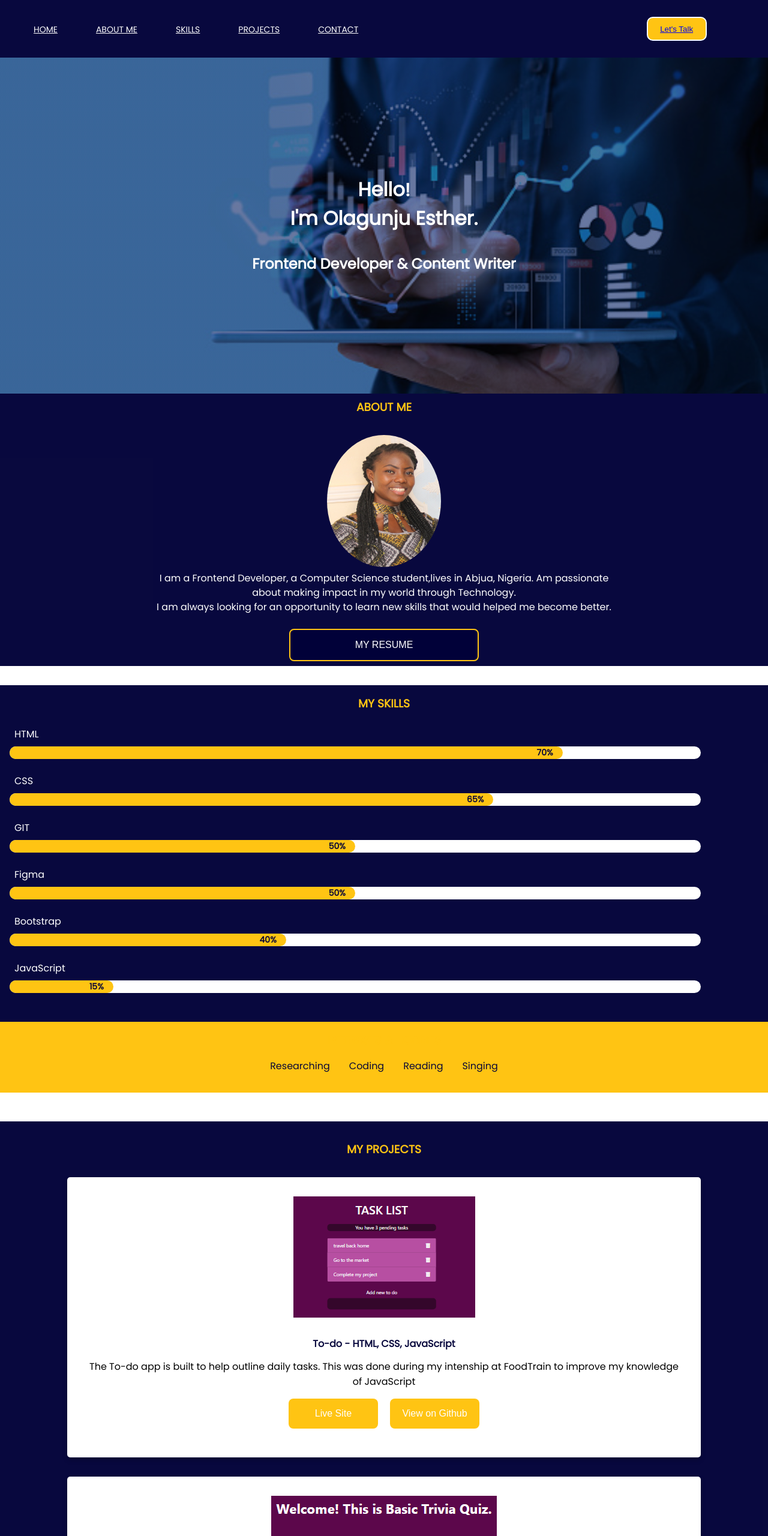
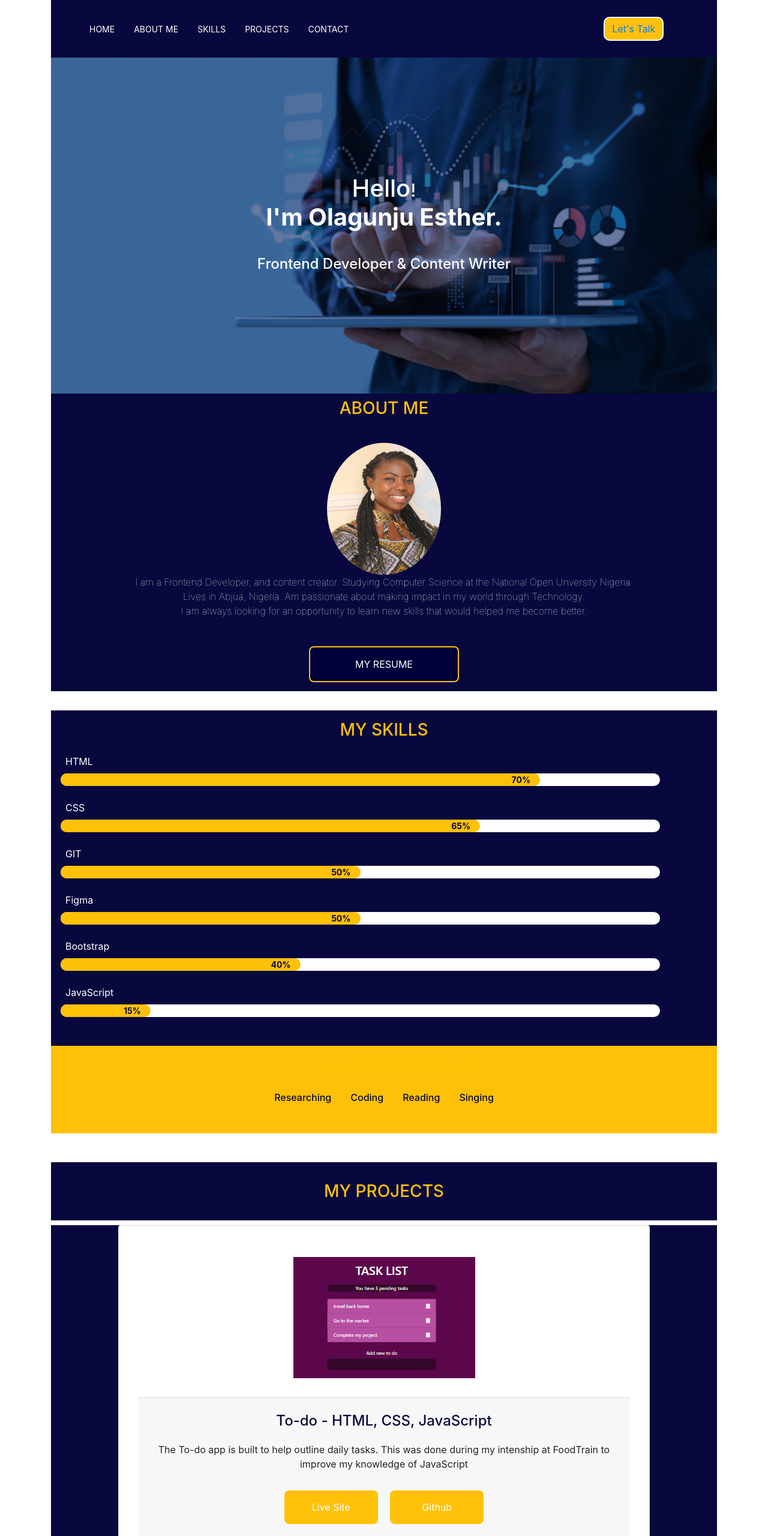
Before and after one commit to estherolagunju/Foxes-School, a plain HTML site: page index.html in a window 1280 px wide. Shown: the top 2560 px of the page at 60% size. Drawn offline with nearby package versions, Linux system fonts and the light colour scheme; files whose address does not match are found by name; a web font is replaced by a local one.

Commit message:
corrected

```diff
--- a/Stylesheet.css
+++ b/Stylesheet.css
@@ -37,7 +37,8 @@
     text-align: center;
   }
 
-  .navbar {
+  /* header */
+   .navbar {
     display: flex;
     align-items: center;
     justify-content: space-between;
@@ -50,7 +51,32 @@
     color: var(--yellow);
     font-size: 24px;
     font-weight: bold;
+    margin: 0 0 0 2rem;
   }
+  .colla{
+    padding: 0 0 0 2rem;
+  }
+  #navv a {
+    color:var(--white);
+    text-transform: uppercase;
+    font-size: 14px;
+    /* font-weight: lighter; */
+    padding: 1rem;
+  }
+
+  .talkbtn{
+    text-decoration: none;
+    position: absolute;
+    right: 8%;
+    height: 40px;
+    width: 100px;
+    background-color: var(--yellow);
+    border-radius:10px;
+    border: 2px solid var(--white);
+    color: white!;
+}
+
+  /*
 
   .nav {
     display: inline;
@@ -93,7 +119,7 @@
     border: 2px solid var(--white);
     color: white;
 
-}
+} */
 
 /* Hero */
 .hero {
@@ -156,7 +182,7 @@ line-height: 2.5rem;
   border: 2px solid var(--yellow);
   background-color: var(--dark-blue);
   border-radius: 8px;
-  width: 25%;
+  width: 250px;
   padding: 1rem;
   }
 
@@ -289,8 +315,7 @@ padding: .8rem;
 background-color: var(--yellow);
 border: none;
 border-radius: 8px;
-width: 15%;
-/* height: 3.5rem; */
+width: 20%;
 padding: 1rem;
 margin: 1rem .5rem;
 
@@ -386,8 +411,17 @@ color: var(--green);
 
   .navbar {
     padding: 0 1rem;
+    display: block;
   }
 
+  .colla{
+    background-color: var(--yellow);
+  }
+  .talkbtn{
+    display: none;
+}
+
+  /* }
   .nav {
     display: none;
   }
@@ -402,14 +436,9 @@ color: var(--green);
 
   .mobile-icon i:hover {
     color: var(--green);
-  }
+  } */
 
-  .talkbtn{
-    display: none;
-    /* right: 20%;
-    height: 30px;
-    width: 80px;   */
-}
+
 /* hero */
 .hero {
   height: 40%;
@@ -423,7 +452,7 @@ color: var(--green);
 
   .profession {
   padding-top: 1rem;
-  font-size: 12px;
+  font-size: 18px;
   line-height: 1.5rem;
 
   }
@@ -436,7 +465,7 @@ color: var(--green);
     }
 
     .btn button {
-    width: 60%;
+    width: 110%;
     padding: 1rem;
     }
 
--- a/index.html
+++ b/index.html
@@ -7,15 +7,44 @@
     <link href="Stylesheet.css" rel="stylesheet">
     <link rel="stylesheet" href="https://cdn.jsdelivr.net/npm/@fortawesome/fontawesome-free@6.1.2/css/fontawesome.min.css" integrity="sha384-X8QTME3FCg1DLb58++lPvsjbQoCT9bp3MsUU3grbIny/3ZwUJkRNO8NPW6zqzuW9" crossorigin="anonymous">
     <link rel="stylesheet" href="https://cdnjs.cloudflare.com/ajax/libs/font-awesome/4.7.0/css/font-awesome.min.css">
-    <title>portfolio</title>
+    <link rel="stylesheet" href="https://cdn.jsdelivr.net/npm/bootstrap@4.6.1/dist/css/bootstrap.min.css">
+  <script src="https://cdn.jsdelivr.net/npm/jquery@3.6.0/dist/jquery.slim.min.js"></script>
+  <script src="https://cdn.jsdelivr.net/npm/popper.js@1.16.1/dist/umd/popper.min.js"></script>
+  <script src="https://cdn.jsdelivr.net/npm/bootstrap@4.6.1/dist/js/bootstrap.bundle.min.js"></script>
+    <title>my Portfolio</title>
 </head>
 <body>
-  <!-- header -->
     <div class="container">
-       <header class="navbar">
+
+<!-- Bootstrap Navbar -->
+      <!-- header -->
+      <nav class="navbar navbar-expand-lg navbar-light">
         <!-- <div class="name">
+          <span>Oyindamola</span>
+      </div> -->
+        <button class="navbar-toggler" type="button" data-toggle="collapse" data-target="#navbarNavAltMarkup" aria-controls="navbarNavAltMarkup" aria-expanded="false" aria-label="Toggle navigation">
+          <!-- <span class="navbar-toggler-icon hamburge" style="color: white;"></span> -->
+          <img class="navbar-toggler-icon" src="./Images/hamburger.svg">
+        </button>
+        <div class="collapse navbar-collapse  colla" id="navbarNavAltMarkup">
+          <div class="navbar-nav" id="navv">
+            <a class="nav-item nav-link active" href="#home">HOME <span class="sr-only">(current)</span></a>
+            <a class="nav-item nav-link" href="#about">ABOUT ME</a>
+            <a class="nav-item nav-link" href="#skills">SKILLS</a>
+            <a class="nav-item nav-link" href="#projects">PROJECTS</a>
+            <a class="nav-item nav-link" href="#contact">CONTACT</a>
+          </div>
+        </div>
+
+        <button class="talkbtn"><a href="https://api.whatsapp.com/send?phone=%2B2348101731332&text&app_absent=0" target="_blank">Let's Talk</a></button>
+      </nav>
+
+
+<!-- My own Navbar -->
+       <!-- <header class="navbar">
+        <div class="name">
             <span>Oyindamola</span>
-        </div> -->
+        </div>
 
         <div class="nav">
             <ul>
@@ -27,12 +56,12 @@
             </ul>
           </div>
           <div class="mobile-icon">
-            <!-- <a href="" class="icon"><i class="fa fas-bars"></i></a> -->
             <img class="hamburger" src="./Images/hamburger.svg">
           </div>
        <button class="talkbtn"><a href="https://api.whatsapp.com/send?phone=%2B2348101731332&text&app_absent=0" target="_blank">Let's Talk</a></button>
 
-    </header>
+    </header> -->
+    <!-- My own NAvbar ending -->
 
 
      <!-- Hero -->
@@ -42,7 +71,7 @@
                 <h1>Hello<span>!<strong></span> I'm Olagunju Esther.</strong></h1>
               </div>
               <div class="profession">
-                <h2>Frontend Developer & Content Writer</h2>
+                <h4>Frontend Developer & Content Writer</h4>
               </div>
             </div>
           </div>
@@ -56,7 +85,7 @@
                 <img src="./Images/IMG_8063_2.JPG" alt="My picture">
               </div>
               <div class="paragraph">
-                <p>I am a Frontend Developer, a Computer Science student,lives in Abjua, Nigeria. Am passionate<br> about making impact in my world through Technology.<br>
+                <p>I am a Frontend Developer, and content creator. Studying Computer Science at the National Open Unversity Nigeria. <br>Lives in Abjua, Nigeria. Am passionate about making impact in my world through Technology.<br>
                   I am always looking for an opportunity to learn new skills that would
                   helped me become better.</p>
               </div>
@@ -141,7 +170,7 @@
       <h4>To-do - HTML, CSS, JavaScript</h4>
       <p>The To-do app is  built to help outline daily tasks. This was done during my intenship at FoodTrain to improve my knowledge of JavaScript</p>
       <button><a href="https://estherolagunju.github.io/Todo/" target="_blank"> Live Site</a></button>
-      <button><a href="https://github.com/estherolagunju/Todo" target="_blank">View on Github</a></button>
+      <button><a href="https://github.com/estherolagunju/Todo" target="_blank">Github</a></button>
     </div>
   </div>
 
@@ -153,7 +182,7 @@
       <h4>Quiz App - React, Css</h4>
       <p>This was my first React app, using basic Components. </p>
       <button><a href="https://myquiz-app.vercel.app/" target="_blank"> Live Site</a></button>
-      <button><a href="https://github.com/estherolagunju/quiz-app" target="_blank">View on Github</a></button>
+      <button><a href="https://github.com/estherolagunju/quiz-app" target="_blank">Github</a></button>
     </div>
   </div>
 
@@ -165,7 +194,7 @@
       <h4>Fida - HTML, CSS, JavaScript</h4>
       <p> I was a collaborator n building Fida as I assisted in building the UI. Hence improving on my Html/Css. </p>
       <button><a href="https://estherolagunju.github.io/fida_landingpage/" target="_blank"> Live Site</a></button>
-      <button><a href="https://github.com/estherolagunju/fida_landingpage" target="_blank">View on Github</a></button>
+      <button><a href="https://github.com/estherolagunju/fida_landingpage" target="_blank">Github</a></button>
     </div>
   </div>
 </div>
```
